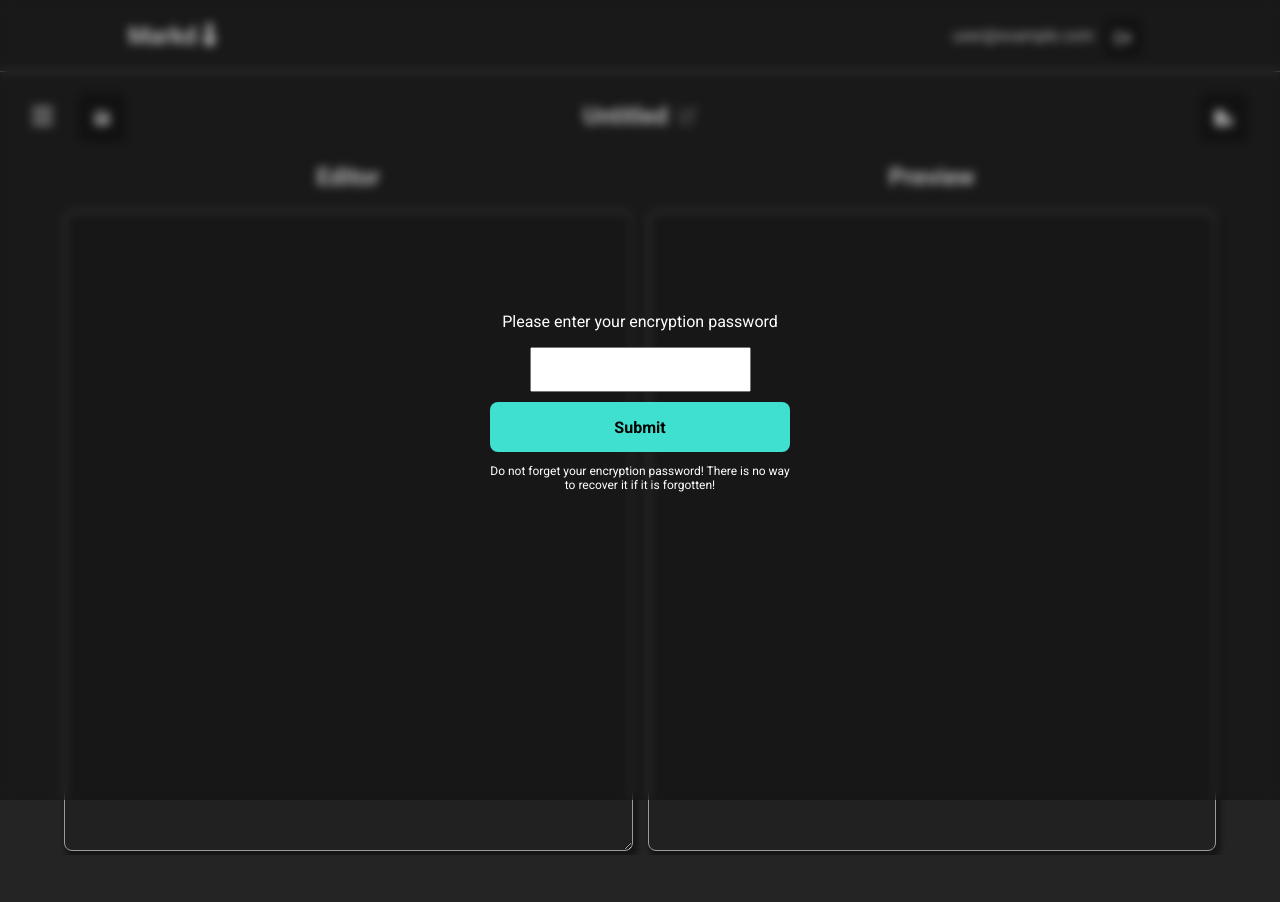
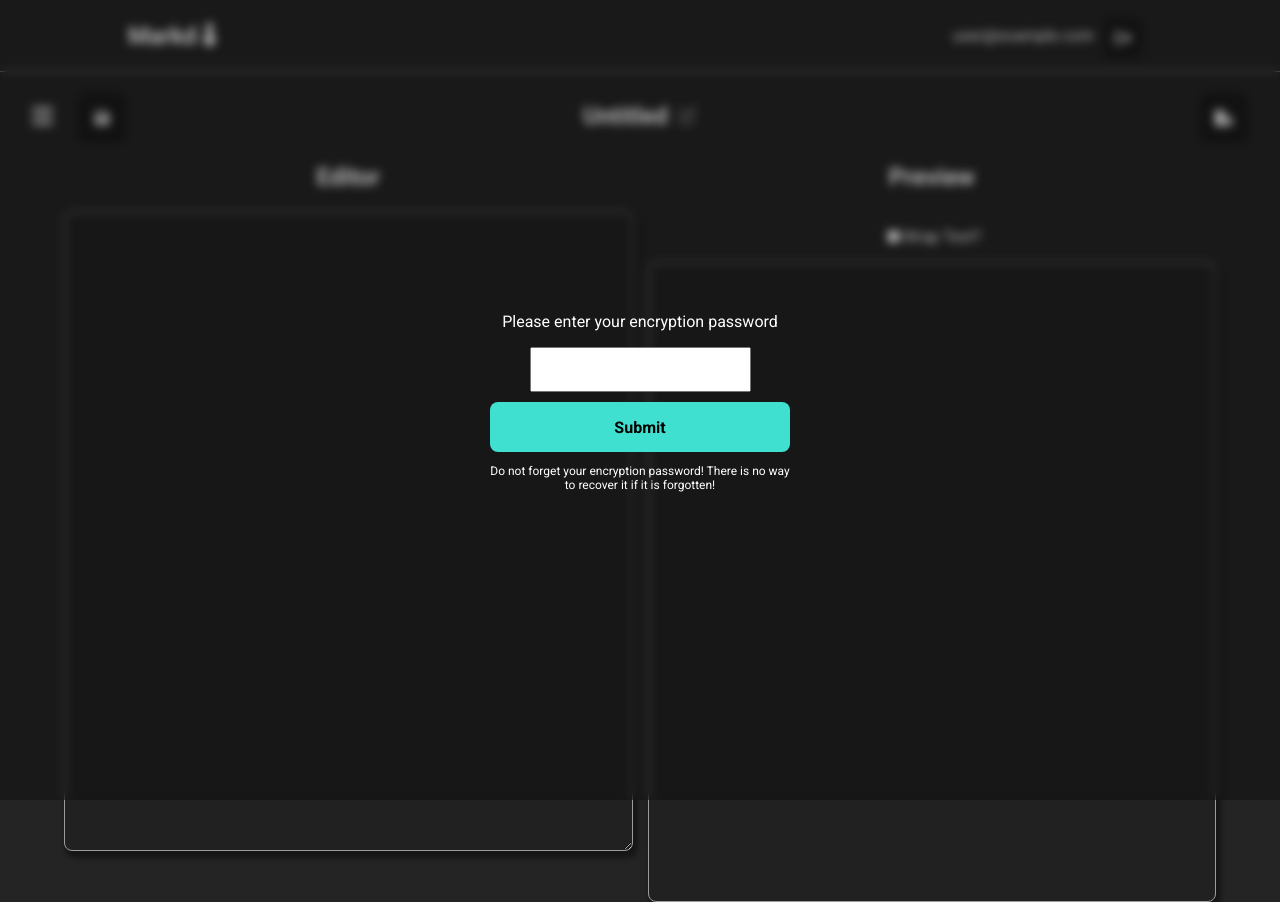
Before and after one commit to nronzel/markdown-editor, a React (Vite) app: page /editor in a window 1280 px wide. Before the commit the page ends 855 px from the top, so only its background shows below. Built offline with nearby package versions, Linux system fonts and the light colour scheme; no server answers; the database is empty; sample sign-in values are in the browser's storage.

Commit message:
modified style; added wrap-text option

```diff
--- a/src/components/Preview.jsx
+++ b/src/components/Preview.jsx
@@ -1,13 +1,31 @@
-import React from "react";
+import React, { useState } from "react";
 import ReactMarkdown from "react-markdown";
 import remarkGfm from "remark-gfm";
 import { Prism as SyntaxHighlighter } from "react-syntax-highlighter";
 import { coldarkDark } from "react-syntax-highlighter/dist/esm/styles/prism";
+import "../styles/editor.css";
 
 const Preview = ({ markdown }) => {
+  const [textWrap, setTextWrap] = useState(false);
+
+  const handleTextWrap = (e) => {
+    setTextWrap(e.target.checked);
+  };
+
   return (
     <div className="container">
-      <h2 className="titles">Preview</h2>
+      <div className="preview-head">
+        <h2 className="titles">Preview</h2>
+        <div className="flex">
+          <input
+            className="wrap-text"
+            type="checkbox"
+            value="textWrap"
+            onChange={handleTextWrap}
+          />{" "}
+          <p className="small-txt">Wrap Text?</p>
+        </div>
+      </div>
       <ReactMarkdown
         children={markdown}
         className="preview"
@@ -20,6 +38,7 @@ const Preview = ({ markdown }) => {
                 children={String(children).replace(/\n$/, "")}
                 style={coldarkDark}
                 showLineNumbers="true"
+                wrapLongLines={textWrap}
                 language={match[1]}
                 PreTag="div"
                 {...props}
```
